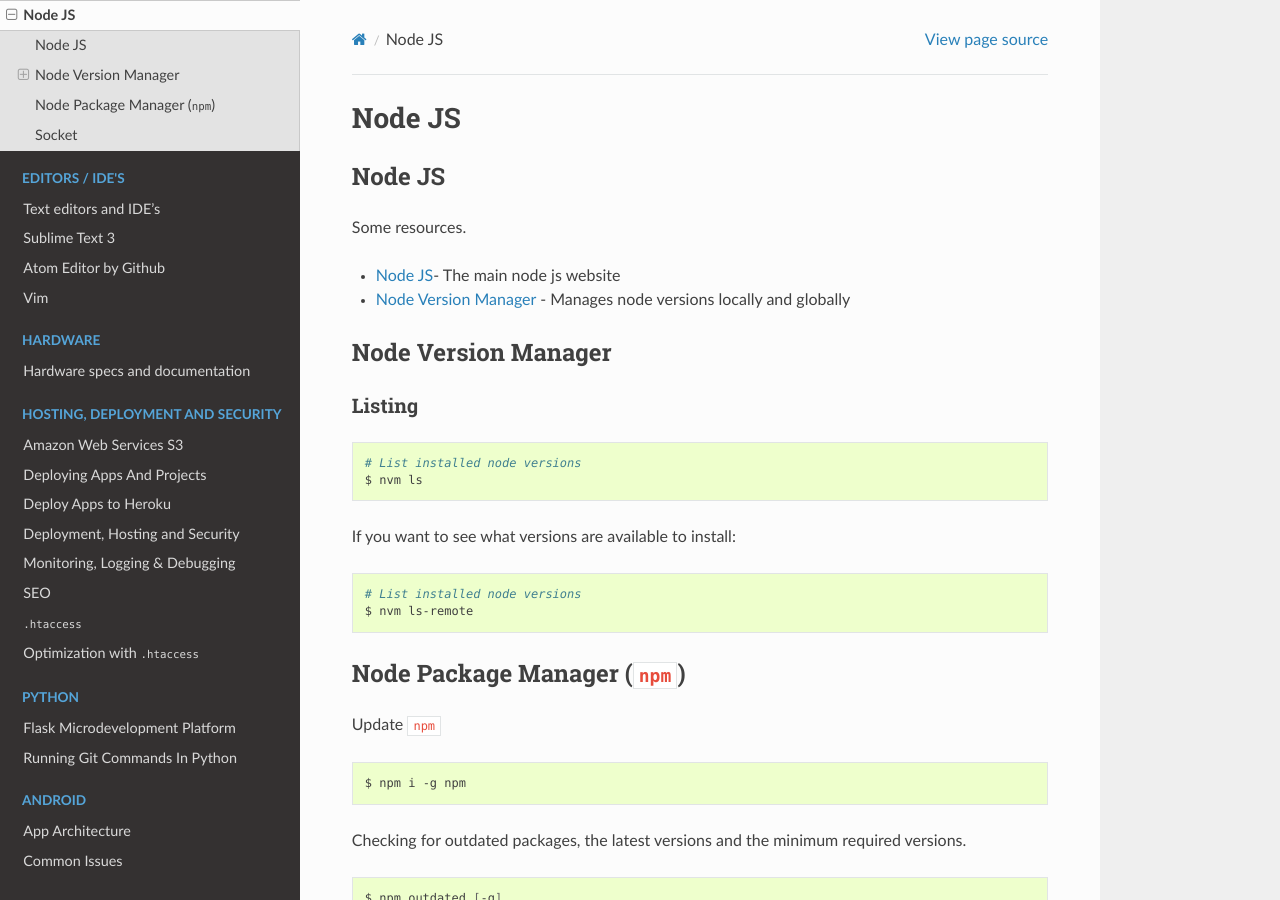
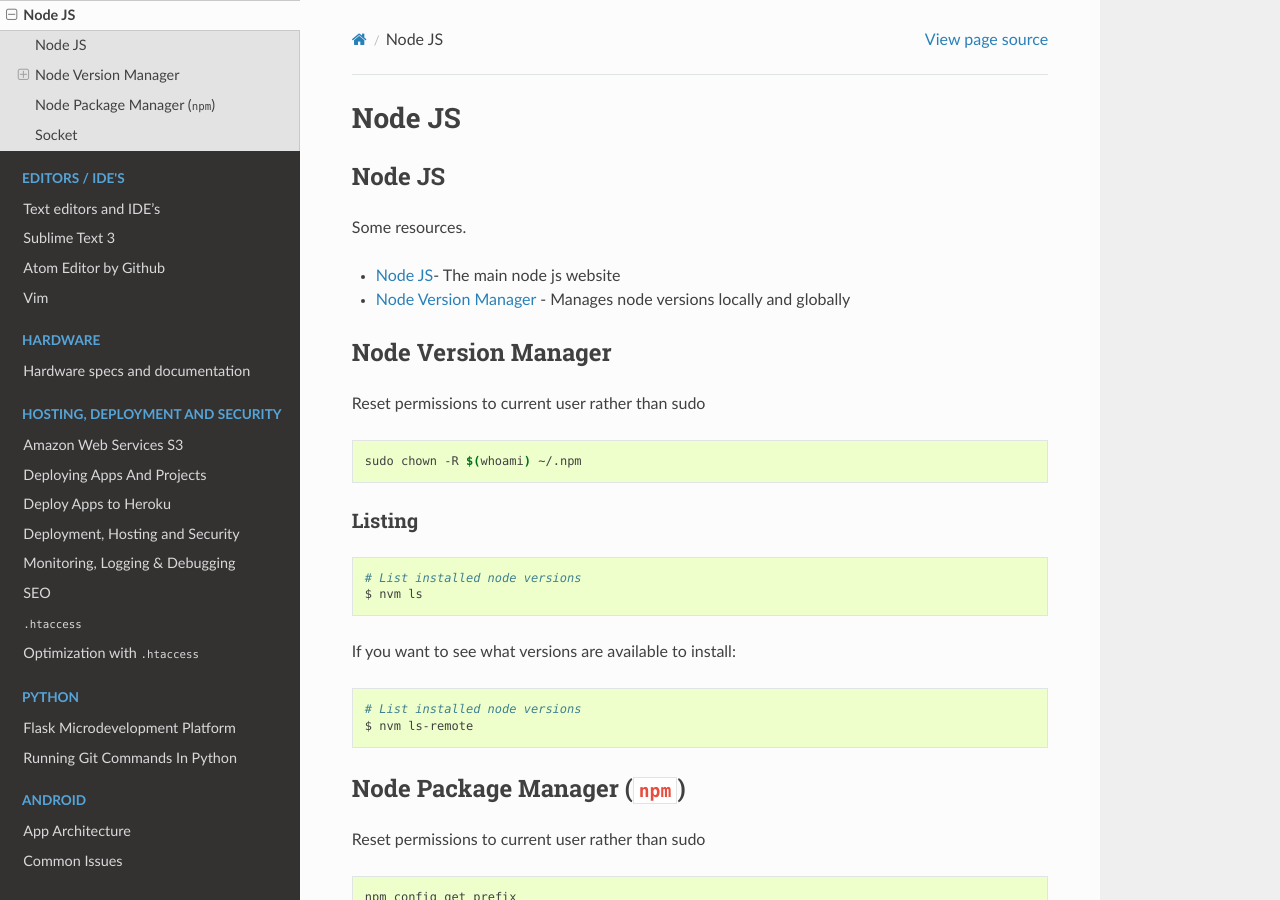
Before and after one commit to asmattic/docs, a Sphinx documentation site: the page built from source/nodejs/index.rst, in a window 1280 px wide and 900 px high. Built offline with Sphinx 7.4.7 and the Read the Docs theme 2.0.0, drawn with Linux system fonts in a browser that asks for light colours; some of the changed text lies outside the part shown.

Commit message:
update npm nvm permissions

```diff
--- a/source/nodejs/index.rst
+++ b/source/nodejs/index.rst
@@ -22,6 +22,12 @@
 Node Version Manager
 ---------------------
 
+Reset permissions to current user rather than sudo
+
+.. code-block:: bash
+
+	sudo chown -R $(whoami) ~/.npm
+
 Listing
 ~~~~~~~~~
 
@@ -41,6 +47,16 @@
 
 Node Package Manager (``npm``)
 -------------------------------
+
+Reset permissions to current user rather than sudo
+
+.. code-block:: bash
+
+	npm config get prefix
+
+	# if not just in /usr
+	sudo chown -R $(whoami) $(npm config get prefix)/{lib/node_modules,bin,share}
+
 
 Update ``npm``
 
```
Also changed, not shown: 1 other file.
